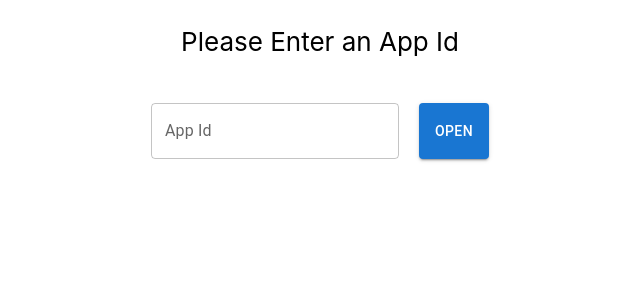
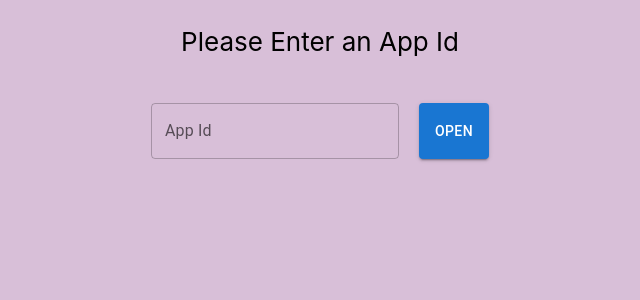
Before and after one commit to trippshelnutt/transaction-sorter-v2, a React (Create React App) app in the folder src/app/: page / in a window 1280 px wide. Shown: the top 300 px of the page, without its empty margins (320-960 px from the left). Built offline with nearby package versions, Linux system fonts and the light colour scheme.

Commit message:
Added deploy command and changed background color

```diff
--- a/src/app/package.json
+++ b/src/app/package.json
@@ -22,7 +22,8 @@
     "start": "react-scripts start",
     "build": "react-scripts build",
     "test": "react-scripts test",
-    "eject": "react-scripts eject"
+    "eject": "react-scripts eject",
+    "deploy": "aws s3 sync build s3://ts-react-app"
   },
   "eslintConfig": {
     "extends": [
--- a/src/app/src/index.css
+++ b/src/app/src/index.css
@@ -5,6 +5,7 @@ body {
     sans-serif;
   -webkit-font-smoothing: antialiased;
   -moz-osx-font-smoothing: grayscale;
+  background-color: thistle;
 }
 
 code {
```
